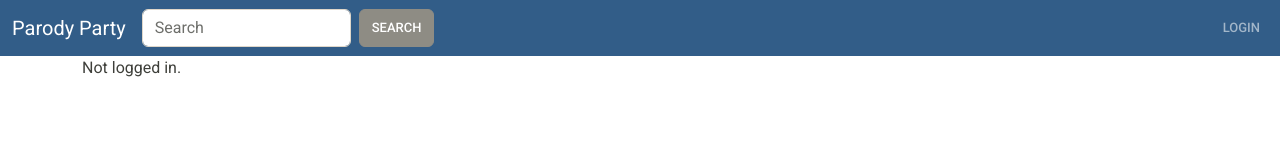
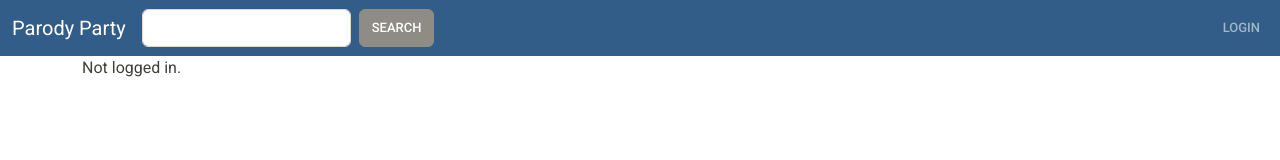
Before and after one commit to skyes-the-limit/parody-party-web, a React (Create React App) app: page /profile in a window 1280 px wide. Shown: the top 160 px of the page. Built offline with nearby package versions, Linux system fonts and the light colour scheme; no server answers.

Commit message:
Migrate search page to search form in Nav

```diff
--- a/src/App.jsx
+++ b/src/App.jsx
@@ -10,7 +10,6 @@ import Home from './components/Home/Home'
 import Login from './components/Login/Login'
 import Parody from './components/Parody/Parody'
 import Profile from './components/Profile/Profile'
-import Search from './components/Search/Search'
 import SearchResults from './components/Search/SearchResults'
 
 import 'bootswatch/dist/sandstone/bootstrap.min.css'
@@ -38,7 +37,6 @@ const App = () => {
               https://github.com/remix-run/react-router/issues/7285 */}
               <Route path='profile' element={<Profile />} />
               <Route path='profile/:username' element={<Profile />} />
-              <Route path='search' element={<Search />} />
               <Route path='search/:query' element={<SearchResults />} />
             </Route>
           </Routes>
--- a/src/components/Navigation/Navigation.jsx
+++ b/src/components/Navigation/Navigation.jsx
@@ -1,27 +1,23 @@
 import React from 'react'
 import { NavLink } from 'react-router-dom'
 import cx from 'classnames'
+import SearchForm from '../Search/SearchForm'
 
 const Navigation = () => {
   const loggedIn = false // TODO
-  // <>
-  //   <Link to='/' className='d-block'>Home</Link>
-  //   <Link to='/login' className='d-block'>Login</Link>
-  //   <Link to='/profile' className='d-block'>Profile</Link>
-  //   <Link to='/search' className='d-block'>Search</Link>
-  // </>
 
   return (
     <nav className='navbar navbar-expand-lg navbar-dark bg-primary'>
       <div className='container-fluid'>
-        <a className='navbar-brand' href='#'>Parody Party</a>
+        <NavLink
+          to='/'
+          className='navbar-brand'
+        >
+          Parody Party
+        </NavLink>
 
         <div className='w-100 d-flex justify-content-between' id='navbarColor01'>
-          <form className='d-flex me-auto'>
-            <input className='form-control me-sm-2' type='text' placeholder='Search'></input>
-            <button className='btn btn-secondary my-2 my-sm-0' type='submit'>Search</button>
-          </form>
-
+          <SearchForm />
           <ul className='navbar-nav'>
             {loggedIn ? (
               <li className='nav-item'>
--- a/src/components/Search/Search.jsx
+++ b/src/components/Search/SearchForm.jsx
@@ -28,37 +28,35 @@ const SearchSchema = Yup.object().shape({
     .required('Required')
 })
 
-const Search = () => {
+const SearchForm = () => {
   return (
-    <div>
-      <h1>Search Page</h1>
-
     <Formik
       initialValues={{
         query: ''
       }}
       validationSchema={SearchSchema}
       onSubmit={(values) => {
-          location.href = `${location.href}/${values.query}`
+        location.href = `${location.href}search/${values.query}`
       }}
     >
       {({ errors, touched }) => (
-          <Form>
-            <Field name='query' />
+        <Form className='d-flex me-auto'>
+          <Field name='query' className='form-control me-sm-2' />
           {(errors.query && touched.query) &&
             <div>{errors.query}</div>
           }
 
           <button
             type='submit'
-              disabled={!Object.keys(errors).length === 0 && Object.keys(touched).length === 0}>
+            disabled={!Object.keys(errors).length === 0 && Object.keys(touched).length === 0}
+            className='btn btn-secondary my-2 my-sm-0'
+          >
             Search
           </button>
         </Form>
       )}
     </Formik>
-    </div>
   )
 }
 
-export default Search
+export default SearchForm
```
Lines whose indentation alone changed are shown as unchanged.
